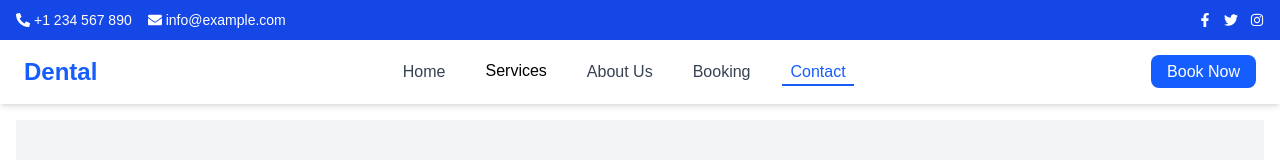
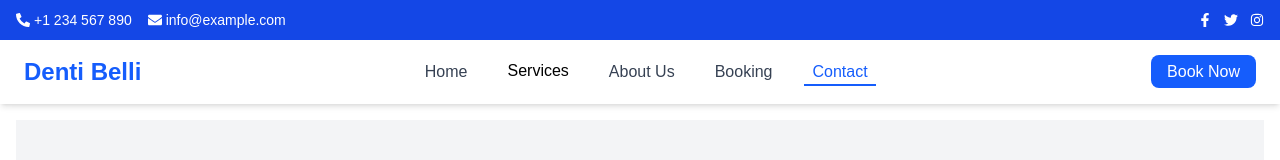
Before and after one commit to awwal148/DentalWebTemplate, a Next.js app: page /contact in a window 1280 px wide. Shown: the top 160 px of the page. Built offline with nearby package versions, Linux system fonts and the light colour scheme.

Commit message:
changed the logo name

```diff
--- a/app/components/header.js
+++ b/app/components/header.js
@@ -25,7 +25,7 @@ const Header = () => {
       <div className="container mx-auto flex items-center justify-between px-6 h-16">
         {/* Logo */}
         <div className="text-2xl font-bold text-blue-600">
-          <Link href="/">Dental</Link>
+          <Link href="/">Denti Belli</Link>
         </div>
 
         {/* Desktop Nav */}
```
